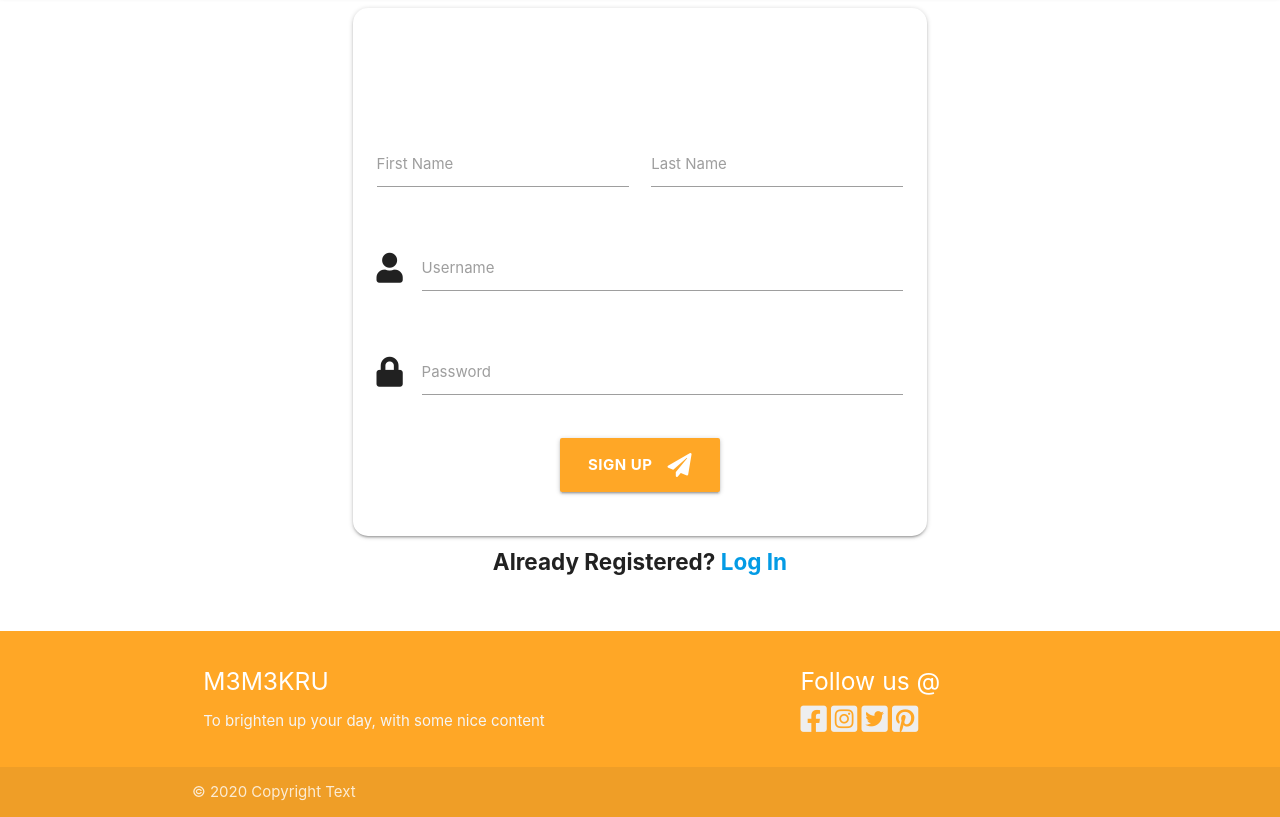
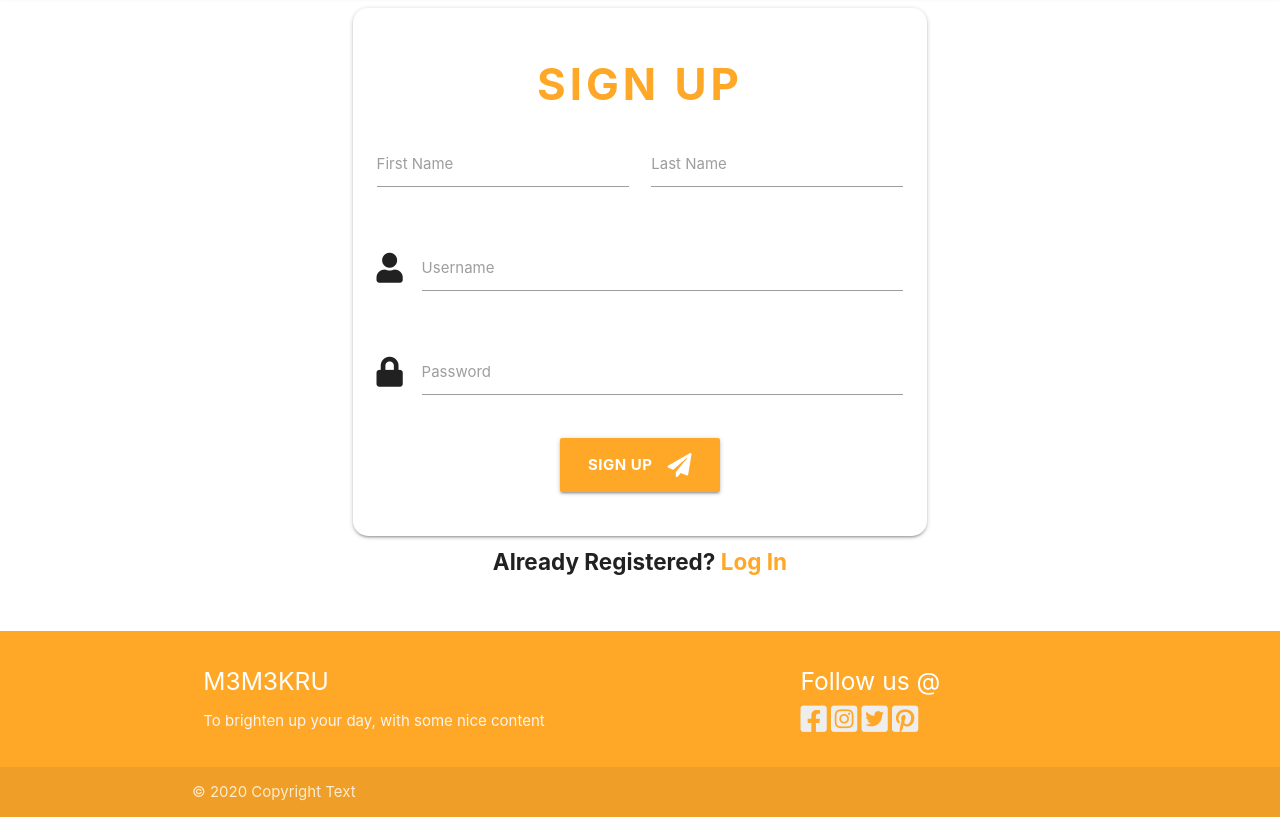
Before and after one commit to Joeri157/third_milestone_project, a Flask app: page /register in a window 1280 px wide. Shown: the part 68-885 px from the top of the page. Run offline with Flask 2, Linux system fonts and the light colour scheme; some libraries are stand-ins or nearby versions.

Commit message:
Update Register/Login colors
@style.scss/style.css
Added colors so the text is visible again instead of white text

```diff
--- a/static/css/style.css
+++ b/static/css/style.css
@@ -20,12 +20,12 @@ main {
 main h3 {
   font-weight: bold;
   letter-spacing: 2px;
-  color: white;
+  color: #ffffff;
 }
 main h5 {
   font-weight: bold;
   letter-spacing: 2px;
-  color: white;
+  color: #ffffff;
 }
 
 /* footer icon */
@@ -56,7 +56,7 @@ ul .custom-dropdown li {
 ul .custom-dropdown li > a {
   font-weight: bold;
   font-size: 2rem;
-  color: white;
+  color: #ffffff;
   padding: 15px 10px;
 }
 
@@ -118,7 +118,7 @@ nav ul a.nav-upload-btn {
   margin: 0 2px 0 2px;
 }
 .card .custom-btn .btn-delete-edit a {
-  color: white;
+  color: #ffffff;
 }
 
 /* Side Nav Category */
@@ -139,11 +139,15 @@ div ul li a .custom-category-name {
 .card-panel .register-login-title {
   font-weight: bold;
   letter-spacing: 4px;
+  color: #ffa726;
 }
 .card-panel .register-login-text {
   font-weight: bold;
   font-size: 1.5rem;
   padding: 10px;
+}
+.card-panel .register-login-text a {
+  color: #ffa726;
 }
 .card-panel .register-login-button {
   font-weight: bold;
--- a/static/css/style.scss
+++ b/static/css/style.scss
@@ -1,6 +1,8 @@
 // Variables
 $font-weight-style: bold;
 $border-radius-style: 15px;
+$text-color: #ffa726;
+$text-color-2: #ffffff;
 
 /********************/
 /* Global Styles    */
@@ -24,12 +26,12 @@ main {
     h3 {
         font-weight: $font-weight-style;
         letter-spacing: 2px;
-        color: white;
+        color: $text-color-2;
     }
     h5 {
         font-weight: $font-weight-style;
         letter-spacing: 2px;
-        color: white;
+        color: $text-color-2;
     }
 }
 
@@ -62,7 +64,7 @@ ul {
     .custom-dropdown li>a {
     font-weight: $font-weight-style;
     font-size: 2rem;
-    color: white;
+    color: $text-color-2;
     padding: 15px 10px;
     }
 }
@@ -136,7 +138,7 @@ nav {
             margin: 0 2px 0 2px;
 
             a {
-                color: white;
+                color: $text-color-2;
             }
         }
     }
@@ -165,12 +167,17 @@ div ul li {
     .register-login-title{
     font-weight: $font-weight-style;
     letter-spacing: 4px;
+    color: $text-color;
     }
 
     .register-login-text {
     font-weight: $font-weight-style;
     font-size: 1.5rem;
     padding: 10px;
+
+        a {
+            color: $text-color;
+        }
     }
 
     .register-login-button {
```
Also changed, not shown: 1 other file.
